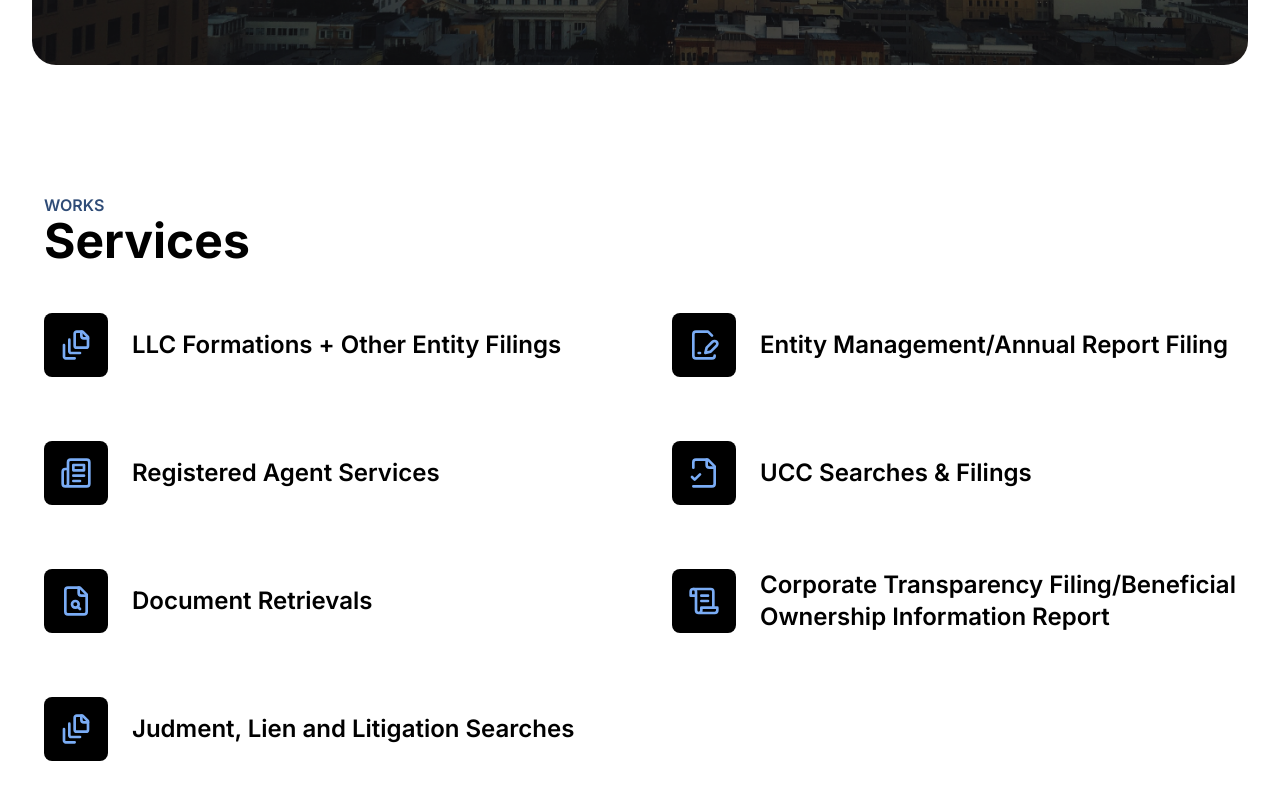
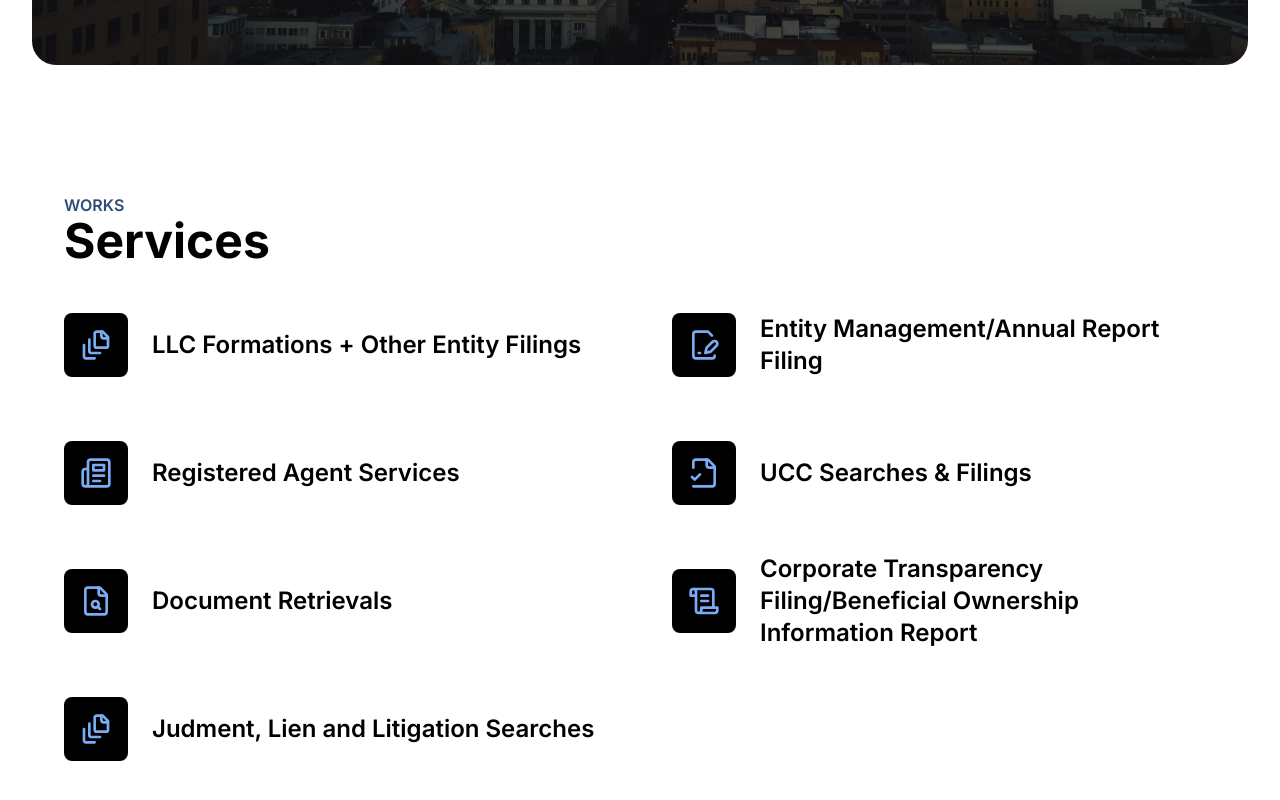
Before and after one commit to Sainath213/aom-services, a Next.js app: page / in a window 1280 px wide. Shown: the part 512-1312 px from the top of the page. After the commit the page ends 1273 px from the top, so only its background shows below. Built offline with nearby package versions, Linux system fonts and the light colour scheme.

Commit message:
update Services alignment container

```diff
--- a/app/(shared)/Services.tsx
+++ b/app/(shared)/Services.tsx
@@ -1,24 +1,20 @@
 import {
+  FileCheck2,
+  FilePenLine,
+  FileSearch2,
   FileStack,
-  FilePenLine,
   Newspaper,
-  FileCheck2,
-  FileSearch2,
   ScrollText,
 } from 'lucide-react';
 
 export default function Services() {
   return (
-    <>
-      <section className='bg-white'>
-        <div className='max-w-[1272px] mx-auto md:px-8 px-6 pb-32'>
-          <div className='text-black mb-12'>
-            <span className='font-semibold text-base text-[#2F4C77]'>
-              WORKS
-            </span>
-            <h2 className='md:text-5xl text-4xl font-bold'>Services</h2>
+    <section className='mx-auto max-w-[1336px] px-6 md:px-16'>
+      <div className='mb-6 text-black md:mb-12'>
+        <span className='text-base font-semibold text-[#2F4C77]'>WORKS</span>
+        <h2 className='text-4xl font-bold md:text-5xl'>Services</h2>
       </div>
-          <ul className='grid md:grid-cols-2 grid-cols-1 md:gap-16 gap-12'>
+      <ul className='grid grid-cols-1 gap-12 md:grid-cols-2 md:gap-16'>
         <Card
           icon={<FileStack size={32} color='#7AACF5' />}
           text={'LLC Formations + Other Entity Filings'}
@@ -50,9 +46,7 @@ export default function Services() {
           text={'Judment, Lien and Litigation Searches'}
         />
       </ul>
-        </div>
     </section>
-    </>
   );
 }
 
@@ -63,11 +57,11 @@ interface CardProps {
 
 const Card = ({ icon, text }: CardProps) => {
   return (
-    <li className='flex items-center gap-6 max-h-16'>
-      <div className='min-w-16 min-h-16 grid place-items-center bg-black rounded-lg'>
+    <li className='flex max-h-16 items-center gap-6'>
+      <div className='grid min-h-16 min-w-16 place-items-center rounded-lg bg-black'>
         {icon}
       </div>
-      <span className='text-black md:text-2xl text-lg max-w-[476px] font-semibold'>
+      <span className='max-w-[476px] text-lg font-semibold text-black md:text-2xl'>
         {text}
       </span>
     </li>
```
Also changed, not shown: 1 other file (tests, documents, lock files or other folders). Lines whose indentation alone changed are shown as unchanged.
